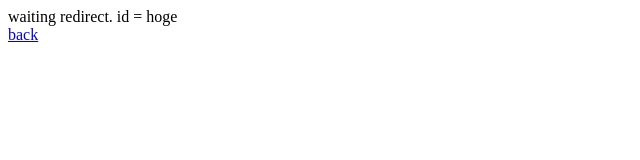
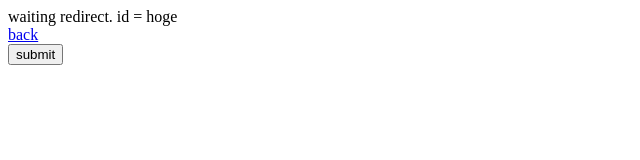
Before and after one commit to yasu-s/ng-redirect-sample, an Angular app: page /redirect/hoge in a window 1280 px wide. Shown: the top 160 px of the page, without its empty margins (0-640 px from the left). Built offline with nearby package versions, Linux system fonts and the light colour scheme.

Commit message:
submit仮実装

```diff
--- a/src/app/redirect/redirect.component.html
+++ b/src/app/redirect/redirect.component.html
@@ -7,3 +7,4 @@
 <form [formGroup]="form">
   <input type="hidden" formControlName="id">
 </form>
+<button (click)="submit()">submit</button>
--- a/src/app/redirect/redirect.component.ts
+++ b/src/app/redirect/redirect.component.ts
@@ -18,4 +18,17 @@ export class RedirectComponent implements OnInit {
     this.id = this.route.snapshot.paramMap.get('id') as string;
     this.form.setValue({ id: this.id });
   }
+
+  submit(): void {
+    const f = document.createElement('form');
+    f.action = './assets/redirect.html';
+    f.method = 'GET';
+    const hidden = document.createElement('input');
+    hidden.type = 'hidden';
+    hidden.name = 'id';
+    hidden.value = this.id;
+    f.append(hidden);
+    document.body.append(f);
+    f.submit();
+  }
 }
```
